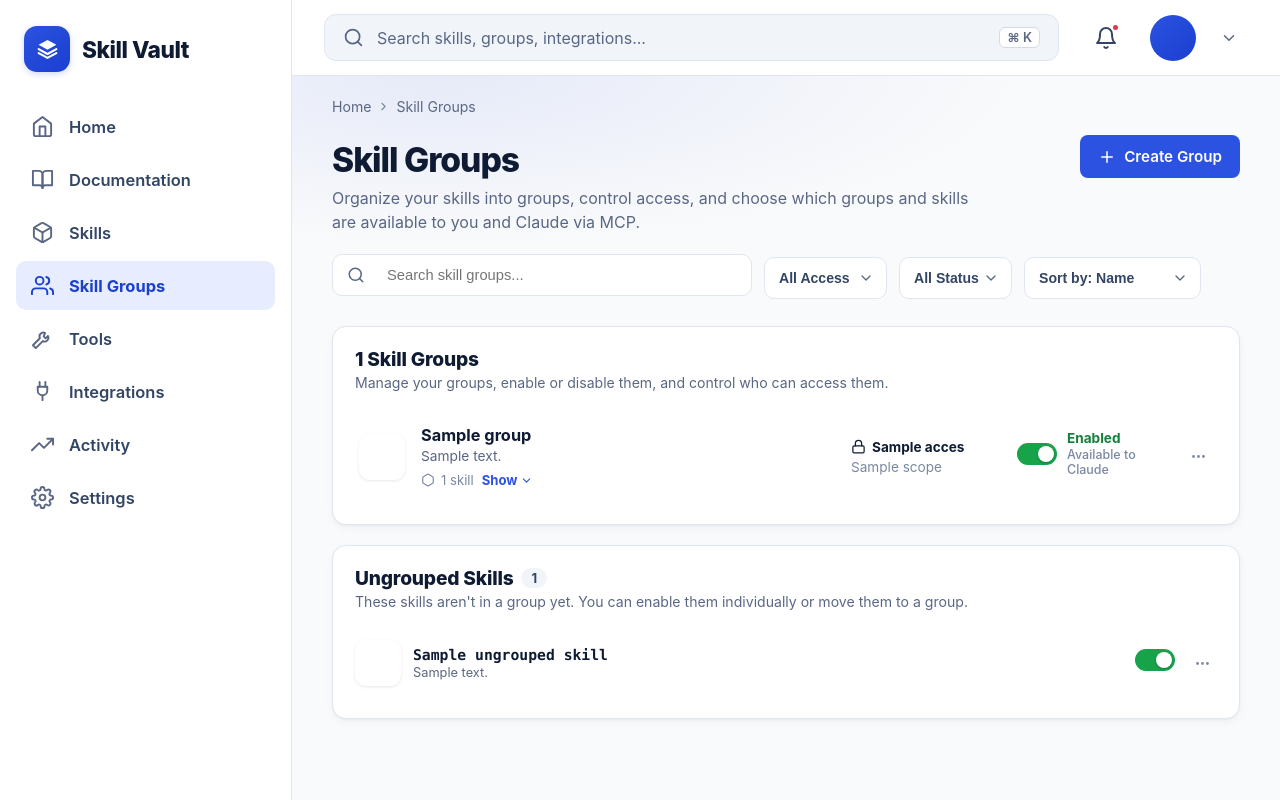
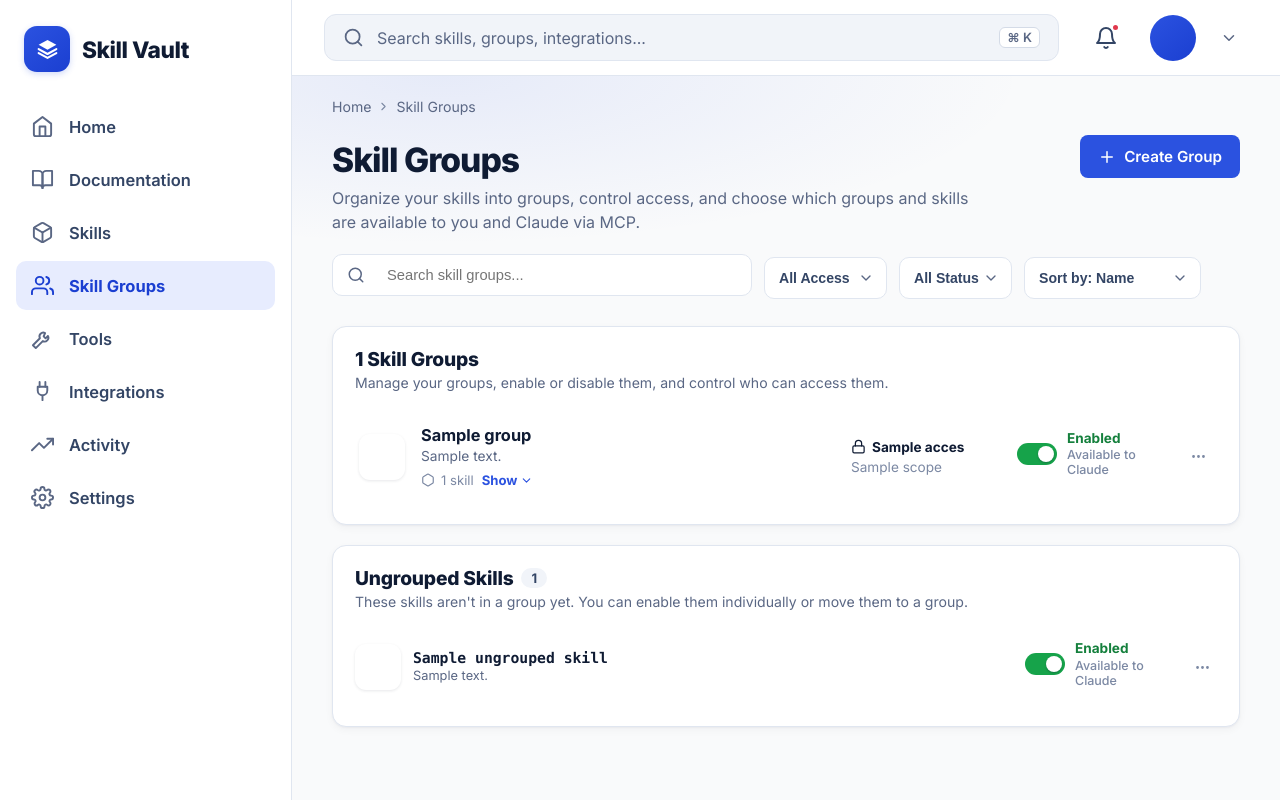
Before and after one commit to knork-fork/skill-vault, a Symfony app: template skill-vault-ui/templates/skill_groups/index.html.twig in a window 1280 px wide. Run offline with Twig, Linux system fonts and the light colour scheme; the template is opened without the code that fills it: most values are stand-ins (such as "Sample title", 1, 10 or a date in 2020); some libraries are stand-ins or nearby versions.

Commit message:
Enhance UI by integrating 'Inter' font and improving toggle functionality in skill groups

```diff
--- a/skill-vault-ui/templates/base.html.twig
+++ b/skill-vault-ui/templates/base.html.twig
@@ -4,6 +4,9 @@
     <meta charset="UTF-8">
     <meta name="viewport" content="width=device-width, initial-scale=1">
     <title>{% block title %}Skill Vault{% endblock %}</title>
+    <link rel="preconnect" href="https://fonts.googleapis.com">
+    <link rel="preconnect" href="https://fonts.gstatic.com" crossorigin>
+    <link href="https://fonts.googleapis.com/css2?family=Inter:wght@400;500;600;700;800&display=swap" rel="stylesheet">
     <style>
         :root {
             color-scheme: light;
@@ -33,7 +36,7 @@
             min-height: 100vh;
             background: var(--bg);
             color: var(--text);
-            font-family: -apple-system, BlinkMacSystemFont, "Segoe UI", Roboto, Helvetica, Arial, sans-serif;
+            font-family: "Inter", -apple-system, BlinkMacSystemFont, "Segoe UI", Roboto, Helvetica, Arial, sans-serif;
         }
 
         .auth-shell {
--- a/skill-vault-ui/templates/home/index.html.twig
+++ b/skill-vault-ui/templates/home/index.html.twig
@@ -84,7 +84,7 @@
     .hero .quote .attribution {
         display: inline-block;
         margin-top: 4px;
-        font-family: -apple-system, BlinkMacSystemFont, "Segoe UI", Roboto, Helvetica, Arial, sans-serif;
+        font-family: "Inter", -apple-system, BlinkMacSystemFont, "Segoe UI", Roboto, Helvetica, Arial, sans-serif;
         font-style: normal;
         font-weight: 600;
         font-size: 0.82rem;
--- a/skill-vault-ui/templates/skill_groups/index.html.twig
+++ b/skill-vault-ui/templates/skill_groups/index.html.twig
@@ -129,6 +129,9 @@
     }
 
     .remove-from-group-btn {
+        width: auto;
+        flex-shrink: 0;
+        margin-left: 14px;
         border: none;
         background: none;
         padding: 4px 8px;
@@ -292,6 +295,15 @@
         font-size: 0.78rem;
         font-weight: 500;
         color: var(--text-faint);
+    }
+
+    .skill-status {
+        flex: 0 0 150px;
+    }
+
+    .group-skill-item .toggle {
+        flex-shrink: 0;
+        margin-top: 6px;
     }
 
     .row-menu {
@@ -707,7 +719,7 @@
                                     <div class="group-status">
                                         <label class="toggle-row {{ group.enabled ? 'on' : '' }}">
                                             <span class="toggle">
-                                                <input type="checkbox" {{ group.enabled ? 'checked' : '' }} class="enable-toggle">
+                                                <input type="checkbox" {{ group.enabled ? 'checked' : '' }} class="enable-toggle" autocomplete="off">
                                                 <span class="toggle-track"></span>
                                             </span>
                                             <span>
@@ -736,6 +748,10 @@
                                                 <div class="group-skill-item">
                                                     {{ avatar.render(skill.icon, skill.color, 'sm') }}
                                                     <span class="group-skill-name">{{ skill.name }}</span>
+                                                    <label class="toggle">
+                                                        <input type="checkbox" checked class="skill-enable-toggle" autocomplete="off">
+                                                        <span class="toggle-track"></span>
+                                                    </label>
                                                     <form method="post" action="{{ path('app_skill_move_to_group') }}" style="display:contents;">
                                                         <input type="hidden" name="_token" value="{{ csrf_token('move_skill') }}">
                                                         <input type="hidden" name="slug" value="{{ skill.slug }}">
@@ -771,9 +787,15 @@
                                     <div class="skill-name">{{ skill.name }}</div>
                                     <div class="skill-desc">{{ skill.description }}</div>
                                 </div>
-                                <label class="toggle">
-                                    <input type="checkbox" checked>
-                                    <span class="toggle-track"></span>
+                                <label class="toggle-row skill-status on">
+                                    <span class="toggle">
+                                        <input type="checkbox" checked class="enable-toggle" autocomplete="off">
+                                        <span class="toggle-track"></span>
+                                    </span>
+                                    <span>
+                                        <span class="toggle-label">Enabled</span>
+                                        <span class="toggle-caption">Available to Claude</span>
+                                    </span>
                                 </label>
                                 <div class="row-menu">
                                     <button type="button" class="row-menu-btn" aria-label="More options">
@@ -963,17 +985,59 @@
         }
     });
 
-    // Enabled/disabled toggle labels
-    groupList.addEventListener('change', function (event) {
+    // Enabled/disabled toggle labels (group rows and ungrouped skill rows)
+    function setToggleRowState(toggleRow, state) {
+        toggleRow.classList.toggle('on', state === 'enabled');
+        toggleRow.classList.toggle('mixed', state === 'mixed');
+        toggleRow.querySelector('.enable-toggle').checked = state === 'enabled';
+        var label = state === 'enabled' ? 'Enabled' : (state === 'mixed' ? 'Mixed' : 'Disabled');
+        var caption = state === 'enabled' ? 'Available to Claude' : (state === 'mixed' ? 'Some skills available' : 'Not available to Claude');
+        toggleRow.querySelector('.toggle-label').textContent = label;
+        toggleRow.querySelector('.toggle-caption').textContent = caption;
+    }
+
+    // Recompute a group's toggle from the state of its individual skill toggles
+    function syncGroupToggleFromSkills(groupItem) {
+        var skillToggles = groupItem.querySelectorAll('.skill-enable-toggle');
+        var groupToggleRow = groupItem.querySelector('.group-status .toggle-row');
+        if (!skillToggles.length || !groupToggleRow) {
+            return;
+        }
+        var enabledCount = 0;
+        skillToggles.forEach(function (toggle) {
+            if (toggle.checked) {
+                enabledCount++;
+            }
+        });
+        var state = enabledCount === skillToggles.length ? 'enabled' : (enabledCount === 0 ? 'disabled' : 'mixed');
+        setToggleRowState(groupToggleRow, state);
+        groupItem.dataset.status = state === 'mixed' ? 'disabled' : state;
+    }
+
+    document.addEventListener('change', function (event) {
+        if (event.target.classList.contains('skill-enable-toggle')) {
+            var groupItem = event.target.closest('.group-item');
+            if (groupItem) {
+                syncGroupToggleFromSkills(groupItem);
+            }
+            return;
+        }
+
         if (!event.target.classList.contains('enable-toggle')) {
             return;
         }
+
         var toggleRow = event.target.closest('.toggle-row');
         var on = event.target.checked;
-        toggleRow.classList.toggle('on', on);
-        toggleRow.querySelector('.toggle-label').textContent = on ? 'Enabled' : 'Disabled';
-        toggleRow.querySelector('.toggle-caption').textContent = on ? 'Available to Claude' : 'Not available to Claude';
-        toggleRow.closest('.group-item').dataset.status = on ? 'enabled' : 'disabled';
+        setToggleRowState(toggleRow, on ? 'enabled' : 'disabled');
+
+        var groupItem = event.target.closest('.group-item');
+        if (groupItem) {
+            groupItem.dataset.status = on ? 'enabled' : 'disabled';
+            groupItem.querySelectorAll('.skill-enable-toggle').forEach(function (toggle) {
+                toggle.checked = on;
+            });
+        }
     });
 
     // Expand/collapse a group's skill list
```
